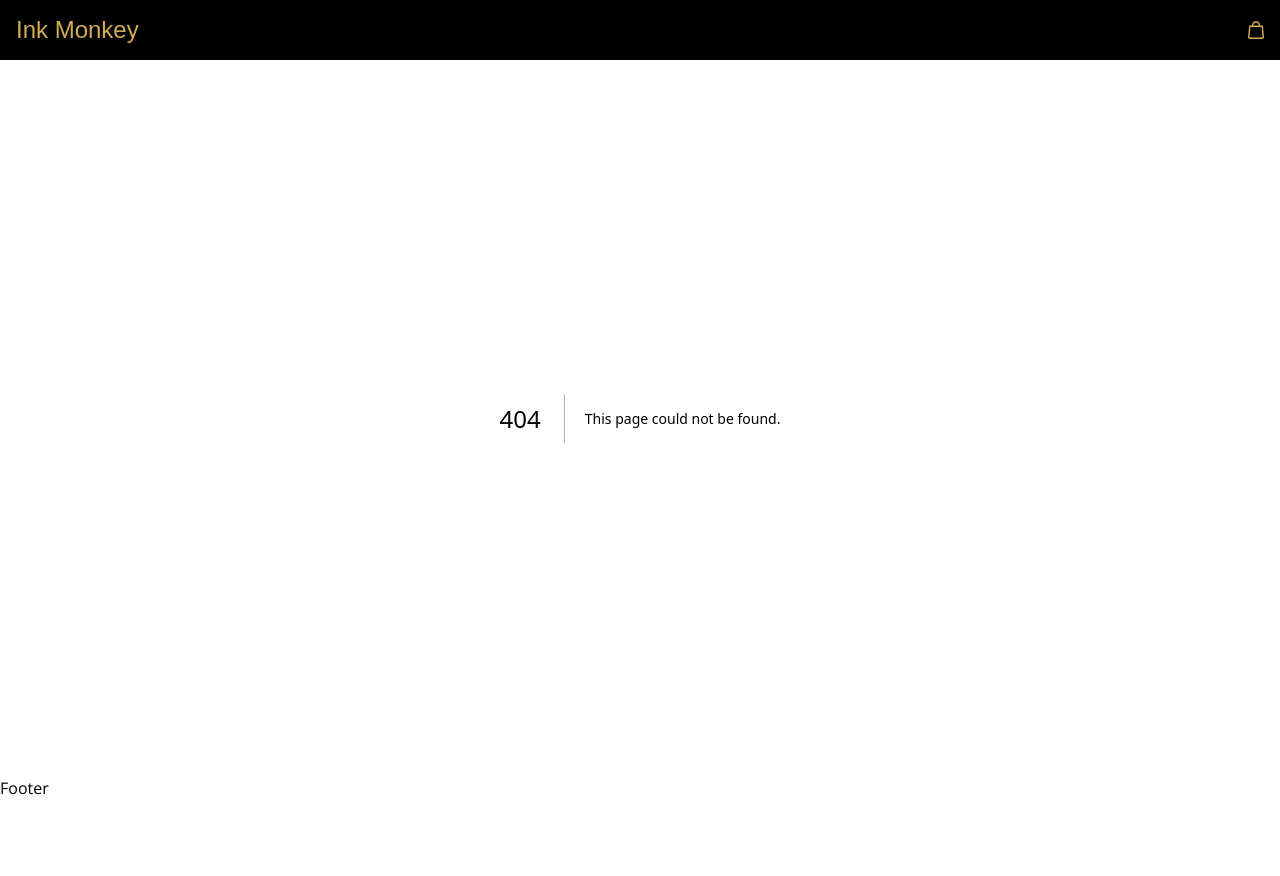
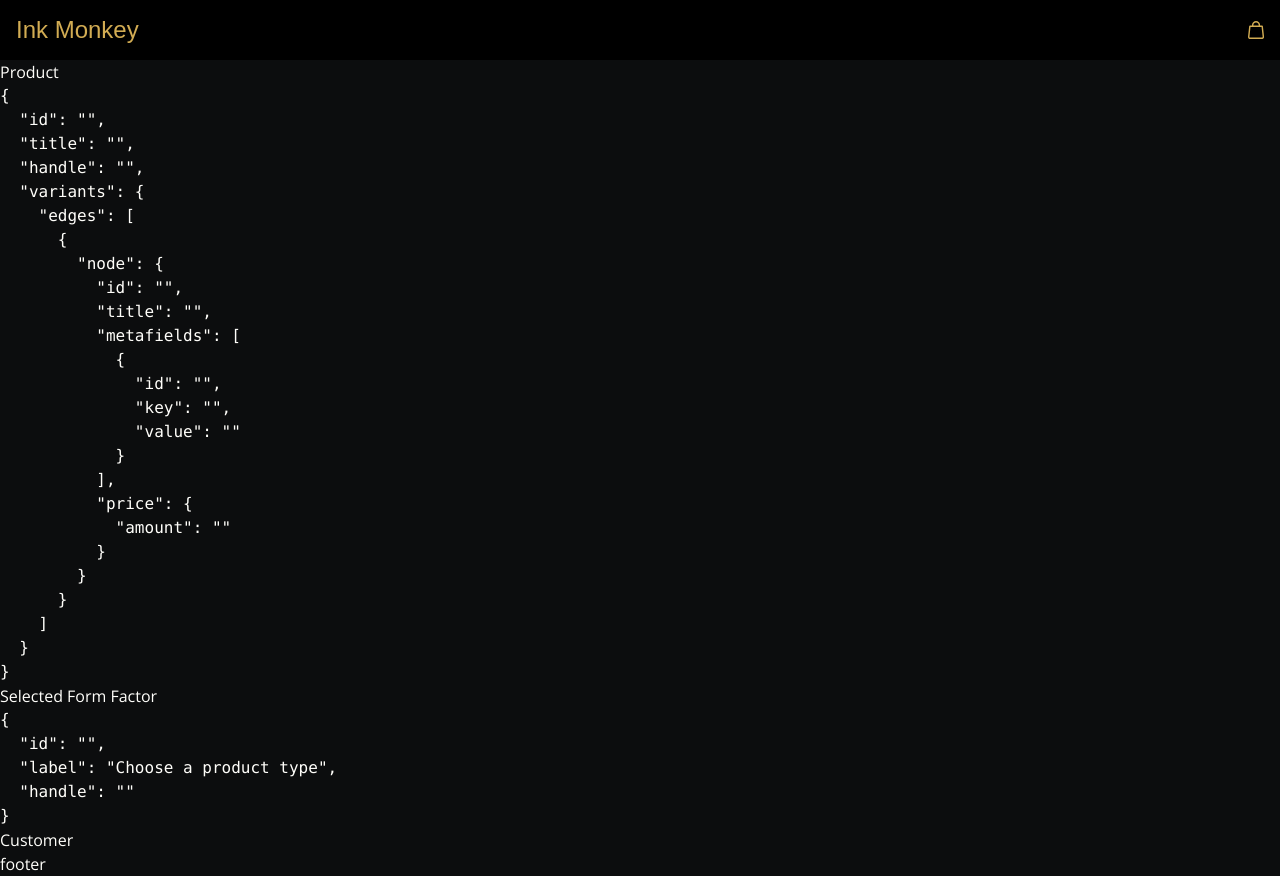
Before and after one commit to FlapShatner/fonz, a Next.js app: page /viewer in a window 1280 px wide. Before the commit this address had no page. Before the commit the page ends 800 px from the top, so only its background shows below. Built offline with nearby package versions, Linux system fonts and the light colour scheme; a web font is replaced by a local one.

Commit message:
modal parallel route

```diff
--- /dev/null
+++ b/app/@viewer/(.)viewer/page.tsx
@@ -0,0 +1,22 @@
+'use client'
+import React from 'react'
+import Viewer from '@/app/viewer/viewer'
+import { cn } from '@/app/utils'
+import { useAtom } from 'jotai'
+import { viewOpenAtom } from '@/app/state/product-atoms'
+
+function Page() {
+ const [viewOpen, setViewOpen] = useAtom(viewOpenAtom)
+ return (
+  <div className={cn('cursor-pointer bg-zinc-900 absolute top-12 -right-0 max-h-[400px] overflow-y-scroll', !viewOpen && 'hidden')}>
+   <div
+    onClick={() => setViewOpen(!viewOpen)}
+    className='p-2 border border-border'>
+    Close
+   </div>
+   <Viewer />
+  </div>
+ )
+}
+
+export default Page
--- /dev/null
+++ b/app/@viewer/default.tsx
@@ -0,0 +1,7 @@
+import React from 'react'
+
+function Default() {
+ return null
+}
+
+export default Default
--- a/app/footer.tsx
+++ b/app/footer.tsx
@@ -1,7 +1,14 @@
+'use client'
 import React from 'react'
 
 function Footer() {
- return <div>Footer</div>
+ const handleClick = () => {}
+
+ return (
+  <div className='flex gap-4'>
+   <span>footer</span>
+  </div>
+ )
 }
 
 export default Footer
--- a/app/layout.tsx
+++ b/app/layout.tsx
@@ -15,15 +15,18 @@ export const metadata: Metadata = {
 
 export default function RootLayout({
  children,
+ viewer,
 }: Readonly<{
  children: React.ReactNode
+ viewer: React.ReactNode
 }>) {
  return (
   <html
    className='h-full'
    lang='en'>
-   <body className={cn('flex flex-col justify-between h-full', open_sans.className)}>
+   <body className={cn('flex flex-col justify-between h-full relative', open_sans.className)}>
     <Header />
+    {viewer}
     {children}
     <Footer />
    </body>
--- a/app/page.tsx
+++ b/app/page.tsx
@@ -1,13 +1,13 @@
 'use client'
 import { useEffect, useState } from 'react'
-import { useRouter } from 'next/navigation'
 import { reqUrl } from './lib/customerAccess'
 import { getShop } from './storefront-api/shop'
 import { getProduct } from './storefront-api/products'
-import { DevTools } from 'jotai-devtools'
 import FonzApp from './ui/fonz-app'
 import { useAtom } from 'jotai'
+import { useAtomsDebugValue } from 'jotai-devtools'
 import { productAtom } from './state/product-atoms'
+import Link from 'next/link'
 export default function Home() {
  const [product, setProduct] = useAtom(productAtom)
  const [shop, setShop] = useState(null)
@@ -24,21 +24,18 @@ export default function Home() {
    setUrl(url.reqUrl)
    console.log(url)
   }
-  const id = 'dp'
-  const fetchProduct = async () => {
-   const product = await getProduct(id)
-   setProduct(product)
-   console.log('product:', product)
-  }
-  fetchProduct()
   getUrl()
   fetchShop()
  }, [])
 
  return (
   <main className='h-app'>
-   <DevTools />
    <FonzApp />
+   {/* <Link
+    className='absolute left-5 bottom-5 border border-border'
+    href='/viewer'>
+    Viewer
+   </Link> */}
   </main>
  )
 }
--- a/app/state/product-atoms.ts
+++ b/app/state/product-atoms.ts
@@ -1,5 +1,7 @@
 import { atom } from 'jotai'
 import { ProductType } from '../types/product-types'
+
+export const viewOpenAtom = atom(false)
 
 export const productAtom = atom({
  id: '',
--- a/app/ui/controls/ff-item.tsx
+++ b/app/ui/controls/ff-item.tsx
@@ -1,6 +1,9 @@
 import React from 'react'
+import { getProduct } from '@/app/storefront-api/products'
 import { useAtom } from 'jotai'
-import { selectedFFAtom } from '../../state/product-atoms'
+import { selectedFFAtom, productAtom } from '../../state/product-atoms'
+import { get } from 'http'
+
 type FormFactorItemProps = {
  formFactor: {
   id: string
@@ -11,11 +14,14 @@ type FormFactorItemProps = {
 }
 
 function FormFactorItem({ formFactor, setOpen }: FormFactorItemProps) {
+ const [product, setProduct] = useAtom(productAtom)
  const [selectedFF, setSelectedFF] = useAtom(selectedFFAtom)
- const handleSelect = () => {
+ const handleSelect = async () => {
+  setProduct(await getProduct(formFactor.id))
   setSelectedFF(formFactor)
   setOpen(false)
  }
+ console.log(product)
  return (
   <div
    onClick={handleSelect}
--- a/app/ui/controls/ff-select.tsx
+++ b/app/ui/controls/ff-select.tsx
@@ -1,5 +1,6 @@
 import { useState } from 'react'
 import { useAtom } from 'jotai'
+import { cn } from '@/app/utils'
 import Chevron from '@/app/icons/chevron'
 import FormFactorItem from './ff-item'
 import { productAtom, selectedFFAtom } from '../../state/product-atoms'
@@ -8,7 +9,9 @@ import { formFactors } from '../../data/form-factors'
 const FormFactorSelect = () => {
  const [selectedFF, setSelectedFF] = useAtom(selectedFFAtom)
  const [open, setOpen] = useState(false)
- const handleClick = () => setOpen(!open)
+ const handleClick = () => {
+  setOpen(!open)
+ }
  return (
   <div className='relative'>
    <div
--- a/app/ui/controls/logo.tsx
+++ b/app/ui/controls/logo.tsx
@@ -1,15 +1,14 @@
 import React from 'react'
-import { AdvancedImage } from '@cloudinary/react'
-import { fill } from '@cloudinary/url-gen/actions/resize'
-import { cld } from '@/app/lib/cloudinary'
+import Image from 'next/image'
 
 function Logo() {
- const logoId = 'Fonzie_Logo_6in_PNG_xuwf99'
- const logoImg = cld.image(logoId).resize(fill().width(175))
  return (
-  <AdvancedImage
-   className='ml-2'
-   cldImg={logoImg}
+  <Image
+   src='/img/fonzie-lg-sbtitle.png'
+   alt='Fonzie'
+   width='175'
+   height='50'
+   className='mx-auto relative'
   />
  )
 }
--- /dev/null
+++ b/app/viewer/page.tsx
@@ -0,0 +1,8 @@
+import React from 'react'
+import Viewer from './viewer'
+
+function Page() {
+ return <Viewer />
+}
+
+export default Page
--- /dev/null
+++ b/app/viewer/viewer.tsx
@@ -0,0 +1,27 @@
+'use client'
+import React from 'react'
+import { useAtom } from 'jotai'
+import { productAtom, selectedFFAtom } from '../state/product-atoms'
+import { customerAtom } from '../state/customer-atoms'
+
+function Viewer() {
+ const [product, setProduct] = useAtom(productAtom)
+ const [selectedFF, setSelectedFF] = useAtom(selectedFFAtom)
+ const [customer, setCustomer] = useAtom(customerAtom)
+ return (
+  <div>
+   <div>
+    <h2>Product</h2>
+    <pre>{JSON.stringify(product, null, 2)}</pre>
+    <h2>Selected Form Factor</h2>
+    <pre>{JSON.stringify(selectedFF, null, 2)}</pre>
+   </div>
+   <div>
+    <h2>Customer</h2>
+    <pre>{JSON.stringify(customer, null, 2)}</pre>
+   </div>
+  </div>
+ )
+}
+
+export default Viewer
```
Also changed, not shown: public/img/fonzie-lg-sbtitle.png (added).
